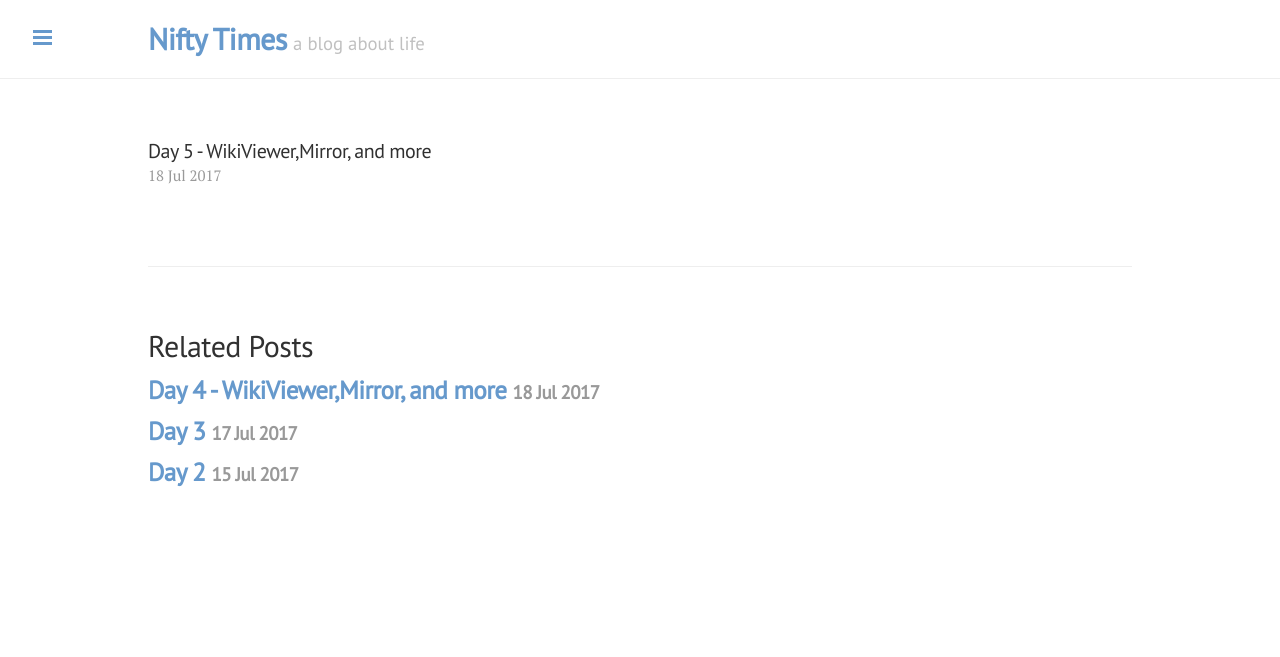
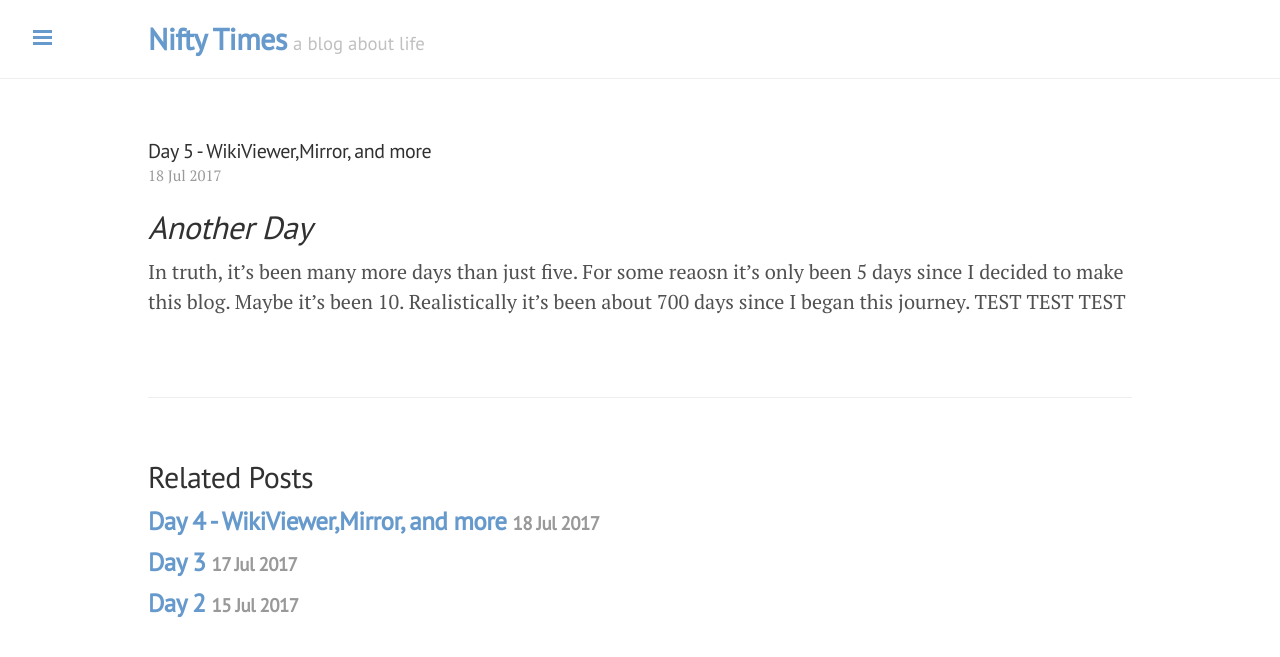
Before and after one commit to Terrib1e/old_blog, a Jekyll site: the page built from _posts/2017-07-19-Day5.md, in a window 1280 px wide. Shown: the top 657 px of the page. Built offline with Jekyll 4.4.1, drawn with Linux system fonts in a browser that asks for light colours.

Commit message:
testing123

```diff
--- a/_posts/2017-07-19-Day5.md
+++ b/_posts/2017-07-19-Day5.md
@@ -4,3 +4,10 @@ title: "Day 5 - WikiViewer,Mirror, and more"
 date: 2017-07-18
 categories: blog-projects
 ---
+
+# *Another Day*
+
+In truth, it's been many more days than just five. For some reaosn it's only been 5 days since I decided to make this blog. Maybe it's been 10. Realistically it's been about 700 days
+since I began this journey. TEST
+TEST
+TEST
```
